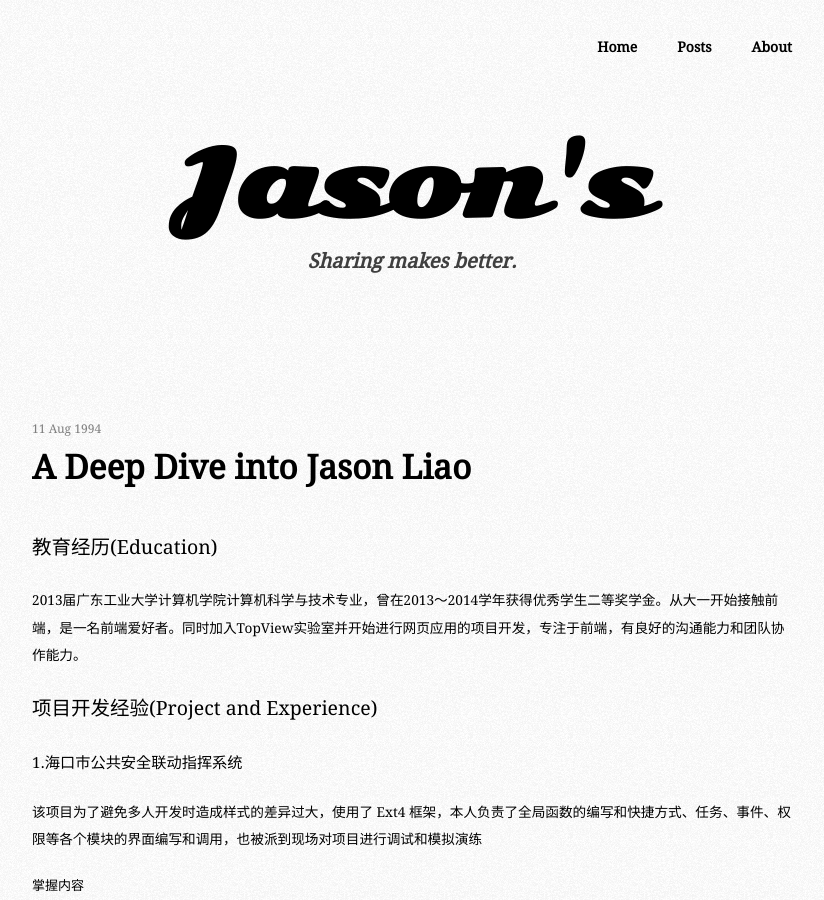
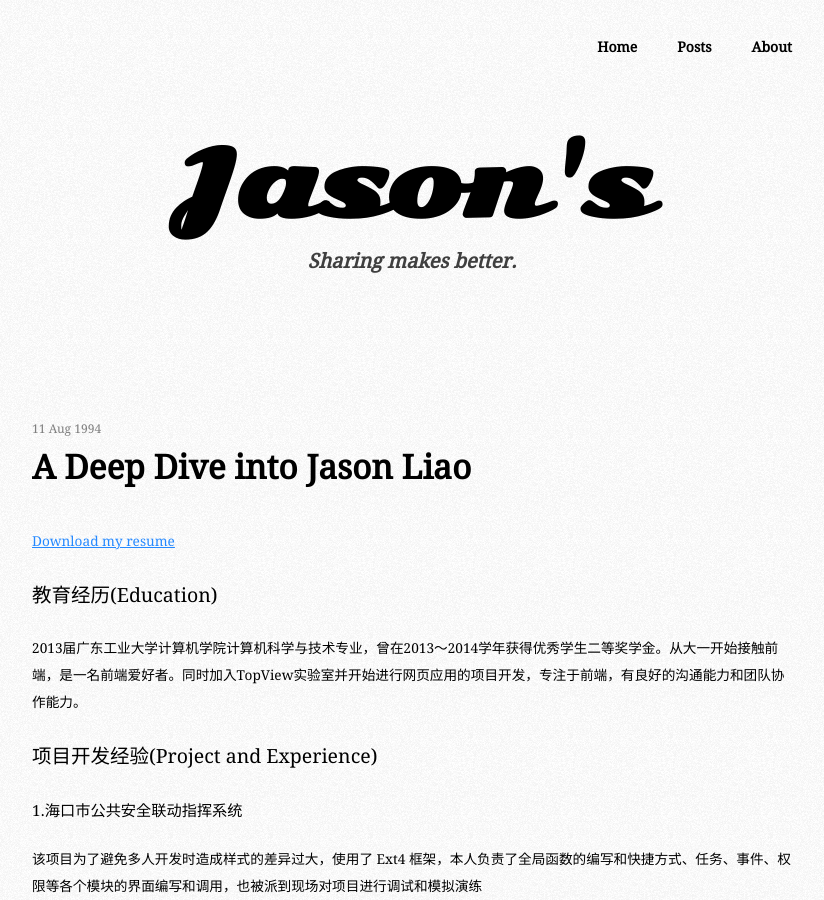
Before and after one commit to jasonliao/jasonliao.github.io, a Jekyll site: the page built from _posts/1994-08-11-a-deep-dive-into-jason-liao.md, in a window 1280 px wide and 900 px high. Shown: the whole window, without its empty margins (228-1052 px from the left). Built offline with Jekyll 4.4.1, drawn with Linux system fonts in a browser that asks for light colours; some web fonts are replaced; Markdown is read by kramdown in place of the engine named in the settings; comment, search, counter and statistics services are not loaded.

Commit message:
Jason's here

```diff
--- a/_posts/1994-08-11-a-deep-dive-into-jason-liao.md
+++ b/_posts/1994-08-11-a-deep-dive-into-jason-liao.md
@@ -5,6 +5,8 @@ title: A Deep Dive into Jason Liao
 date: 1994-08-11
 summary: Understand me via this
 ---
+
+[Download my resume]({{ site.url }}/assets/Resume.pdf)
 
 ## 教育经历(Education)
 
```
Also changed, not shown: 1 other file.
